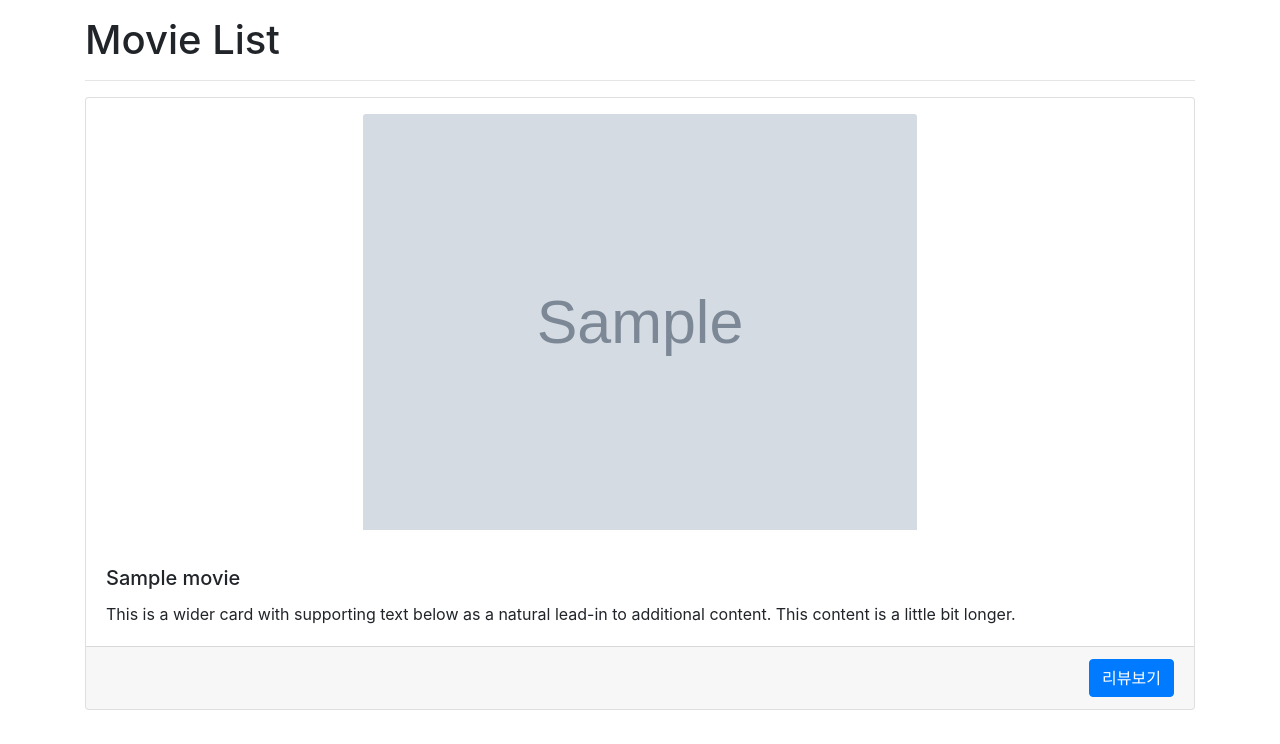
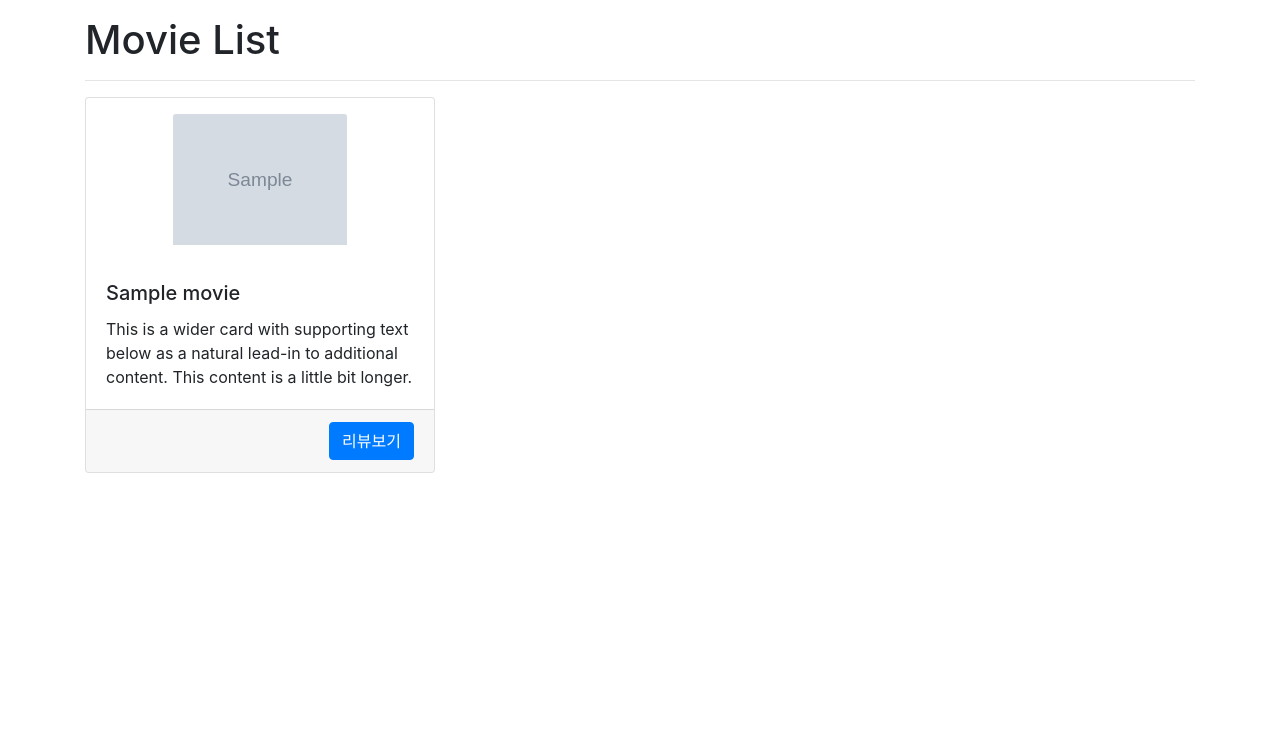
Before and after one commit to yuueuni/movie_review, a Django app: page / in a window 1280 px wide. Shown: the part 56-800 px from the top of the page. Run offline with Django 3.2, Linux system fonts and the light colour scheme; tables that the repository leaves empty hold one stand-in row (values such as "Sample post"); grey boxes marked "Sample" are stand-in pictures; some libraries are stand-ins or nearby versions.

Commit message:
Modify movies layout

```diff
--- a/community/templates/community/index.html
+++ b/community/templates/community/index.html
@@ -14,8 +14,9 @@
 </div>
 <hr>
 
-<div class="card-deck">
+<div class="row row-cols-1 row-cols-md-3">
     {% for movie in movies %}
+  <div class="col-4 mb-4">
       <div class="card">
         <img class="card-img-top w-50 mx-auto m-3" src="{{ movie.poster }}" alt="Card image cap">
         <div class="card-body">
@@ -26,6 +27,7 @@
           <small><a class="btn btn-primary" href="{% url 'community:movie_detail' movie.pk %}">리뷰보기</a></small>
         </div>
       </div>
+  </div>
     {% endfor %}
 </div>
 {% endblock %}
```
